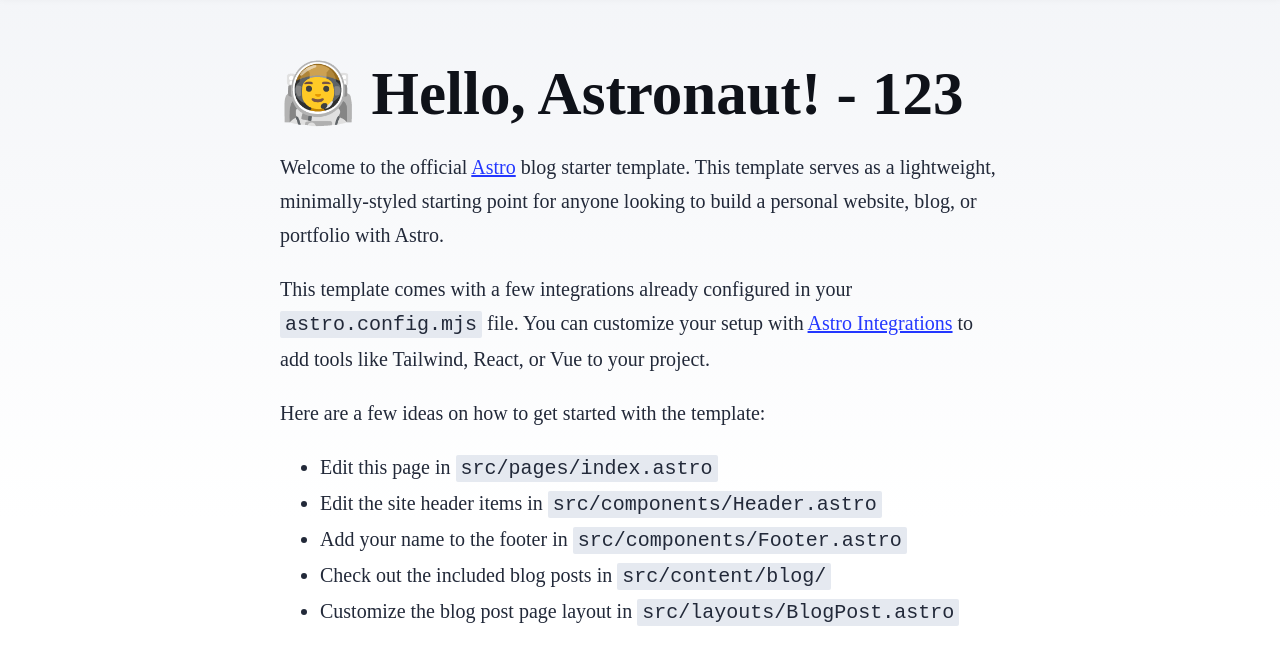
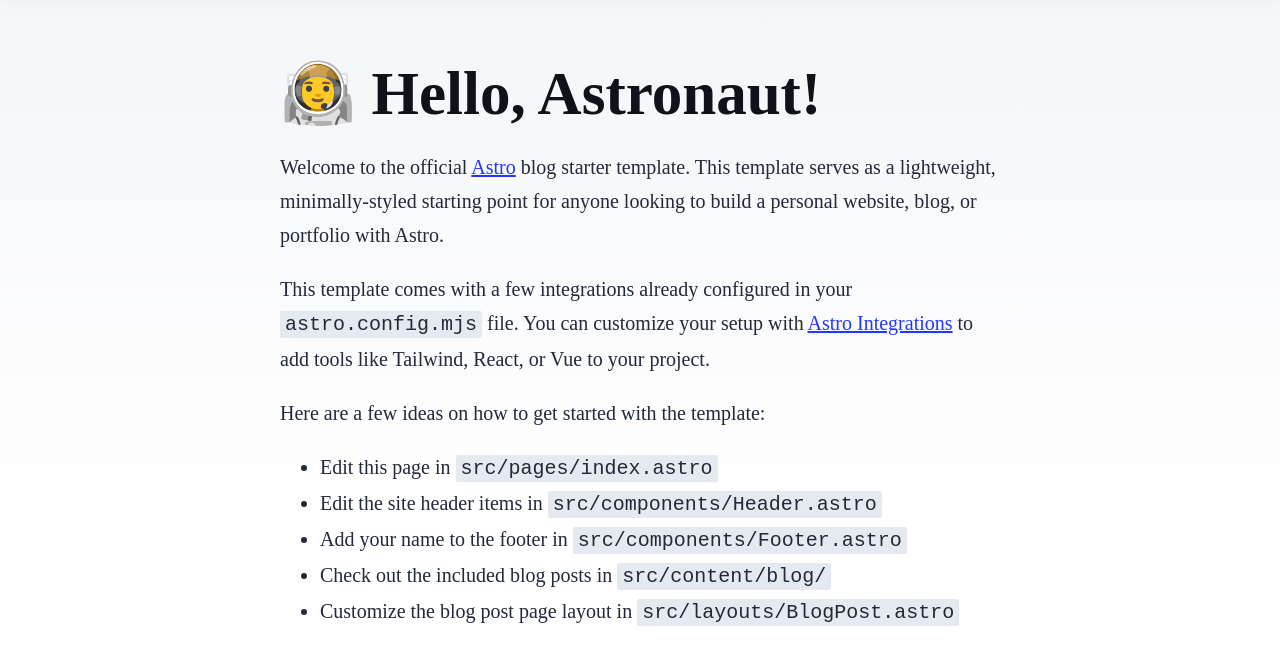
Before and after one commit to den-v/bella-pasta, an Astro site: page / in a window 1280 px wide. Shown: the part 81-728 px from the top of the page. Built offline with nearby package versions, Linux system fonts and the light colour scheme; Astro itself is replaced by a stand-in of ours.

Commit message:
Put back the version from Today 07:46 PM (Clockheart)

```diff
--- a/src/pages/index.astro
+++ b/src/pages/index.astro
@@ -13,7 +13,7 @@ import { SITE_DESCRIPTION, SITE_TITLE } from '../consts';
 	<body>
 		<Header />
 		<main>
-			<h1>🧑‍🚀 Hello, Astronaut! - 123</h1>
+			<h1>🧑‍🚀 Hello, Astronaut!</h1>
 			<p>
 				Welcome to the official <a href="https://astro.build/">Astro</a> blog starter template. This
 				template serves as a lightweight, minimally-styled starting point for anyone looking to
```
